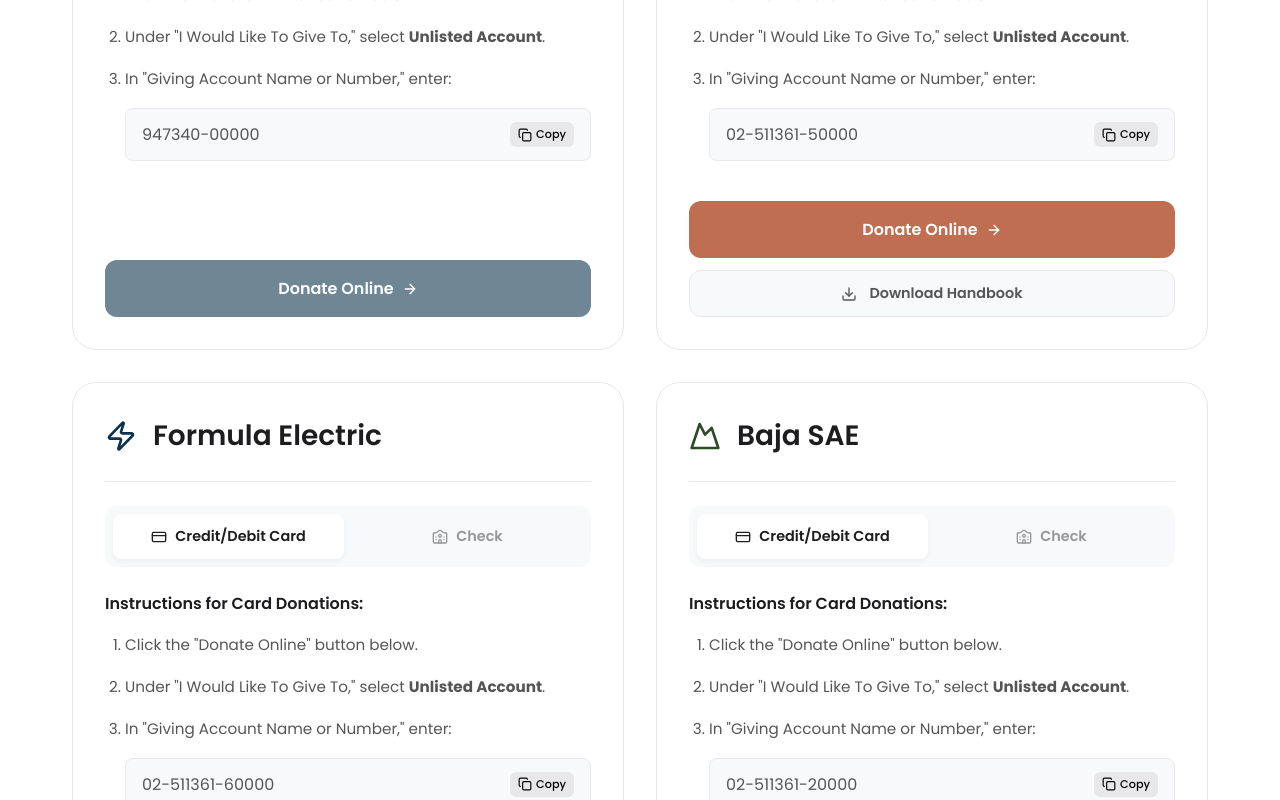
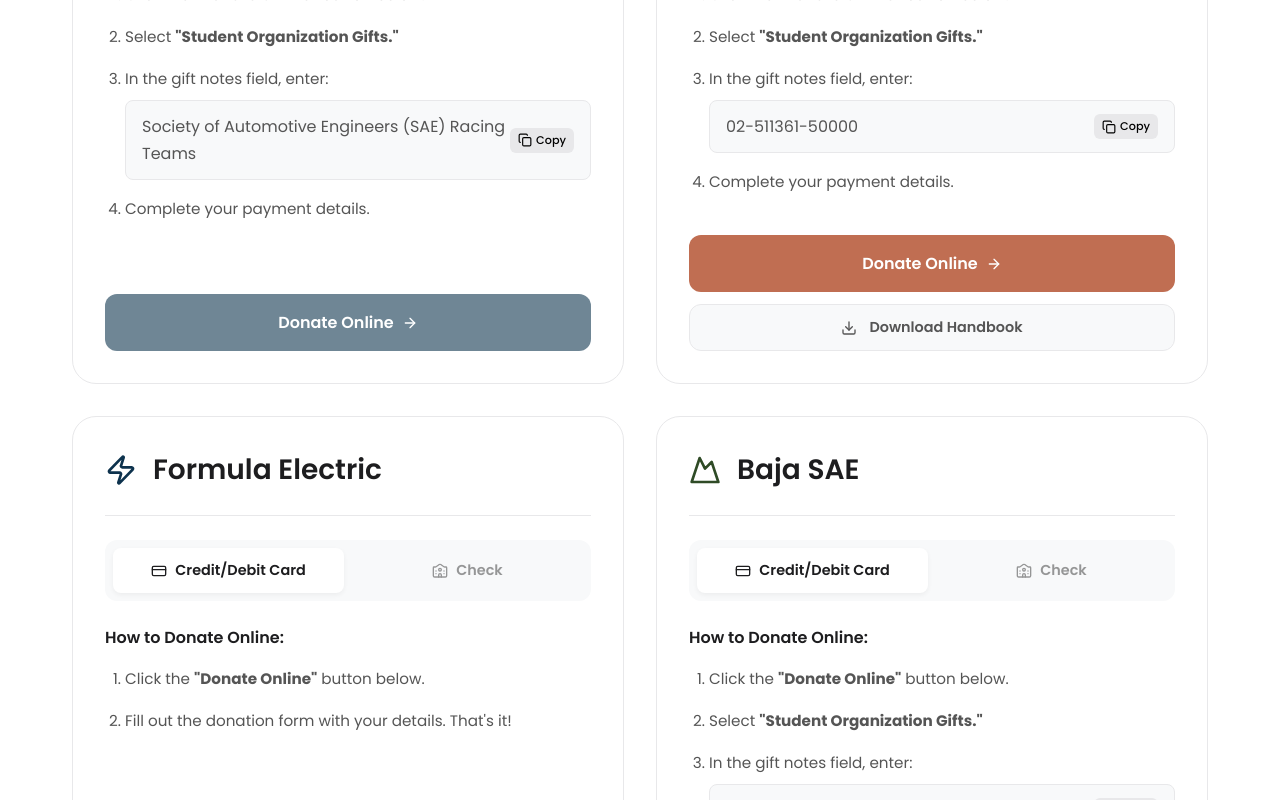
Before and after one commit to aathul-raj/sae-website, a Next.js app: page /sponsors in a window 1280 px wide. Shown: the part 800-1600 px from the top of the page. Built offline with nearby package versions, Linux system fonts and the light colour scheme.

Commit message:
donation fix

```diff
--- a/app/sponsors/page.tsx
+++ b/app/sponsors/page.tsx
@@ -28,37 +28,74 @@
   return isMobile
 }
 
-const donationTargets = [
-    {
+interface DonationStep {
+  text: React.ReactNode
+  code?: string
+}
+
+interface DonationTarget {
+  icon: typeof Building2
+  accentColor: string
+  name: string
+  donateUrl: string
+  steps: DonationStep[]
+  checkPayee: string
+  handbookUrl?: string
+}
+
+const donationTargets: DonationTarget[] = [
+  {
     icon: Building2,
     accentColor: '#6F8695',
     name: 'SAE General Fund',
-    onlineAccount: '947340-00000',
-    checkPayee: 'TEXAS A&M SOCIETY OF AUTOMOTIVE ENGINEERS GENERAL FUND'
+    donateUrl: 'https://www.txamfoundation.com/give.aspx',
+    checkPayee: 'TEXAS A&M SOCIETY OF AUTOMOTIVE ENGINEERS GENERAL FUND',
+    steps: [
+      { text: <>Click the <strong>&quot;Donate Online&quot;</strong> button below.</> },
+      { text: <>Select <strong>&quot;Student Organization Gifts.&quot;</strong></> },
+      { text: <>In the gift notes field, enter:</>, code: 'Society of Automotive Engineers (SAE) Racing Teams' },
+      { text: 'Complete your payment details.' },
+    ],
   },
   {
     icon: Flame,
     accentColor: '#C06E52',
     name: 'Formula Internal Combustion',
-    onlineAccount: '02-511361-50000',
+    donateUrl: 'https://www.txamfoundation.com/give.aspx',
     checkPayee: 'TEXAS A&M FSAE IC',
-    handbookUrl: 'https://drive.google.com/file/d/1bikA9h-xIrBedOfLVVCscDkTqM294U8_/view?usp=sharing'
+    handbookUrl: 'https://drive.google.com/file/d/1bikA9h-xIrBedOfLVVCscDkTqM294U8_/view?usp=sharing',
+    steps: [
+      { text: <>Click the <strong>&quot;Donate Online&quot;</strong> button below.</> },
+      { text: <>Select <strong>&quot;Student Organization Gifts.&quot;</strong></> },
+      { text: <>In the gift notes field, enter:</>, code: '02-511361-50000' },
+      { text: 'Complete your payment details.' },
+    ],
   },
   {
     icon: Zap,
     accentColor: '#0D324D',
     name: 'Formula Electric',
-    onlineAccount: '02-511361-60000',
+    donateUrl: 'http://give.am/TAMUFormulaSAEElectricRacing',
     checkPayee: 'TEXAS A&M FSAE ELECTRIC',
-    handbookUrl: 'https://drive.google.com/file/d/1uG5UPUCPfuCmp9lavbCCXcnsCJo0duR0/view'
+    handbookUrl: 'https://drive.google.com/file/d/1uG5UPUCPfuCmp9lavbCCXcnsCJo0duR0/view',
+    steps: [
+      { text: <>Click the <strong>&quot;Donate Online&quot;</strong> button below.</> },
+      { text: <>Fill out the donation form with your details. That&apos;s it!</> },
+    ],
   },
   {
     icon: Mountain,
     accentColor: '#2F4B26',
     name: 'Baja SAE',
-    onlineAccount: '02-511361-20000',
+    donateUrl: 'https://www.txamfoundation.com/give.aspx',
     checkPayee: 'TEXAS A&M BAJA SAE',
-    handbookUrl: 'https://drive.google.com/file/d/1jMRlpt_hSlXanQgFwJeCKH2LGBCkzdUj/view?usp=sharing'
+    handbookUrl: 'https://drive.google.com/file/d/1jMRlpt_hSlXanQgFwJeCKH2LGBCkzdUj/view?usp=sharing',
+    steps: [
+      { text: <>Click the <strong>&quot;Donate Online&quot;</strong> button below.</> },
+      { text: <>Select <strong>&quot;Student Organization Gifts.&quot;</strong></> },
+      { text: <>In the gift notes field, enter:</>, code: '511361-20000' },
+      { text: 'Complete your payment details.' },
+    ],
   },
 ]
 
@@ -137,22 +174,26 @@
                       </>
                     ) : (
                       <>
-                        <h4>Instructions for Card Donations:</h4>
+                        <h4>How to Donate Online:</h4>
                         <ol>
-                          <li>Click the &quot;Donate Online&quot; button below.</li>
-                          <li>Under &quot;I Would Like To Give To,&quot; select <strong>Unlisted Account</strong>.</li>
-                          <li>In &quot;Giving Account Name or Number,&quot; enter:</li>
-                          <div className={styles.codeBox}>
-                            <span>{target.onlineAccount}</span>
-                            <CopyButton textToCopy={target.onlineAccount} />
-                          </div>
+                          {target.steps.map((step, i) => (
+                            <li key={i}>
+                              {step.text}
+                              {step.code && (
+                                <div className={styles.codeBox}>
+                                  <span>{step.code}</span>
+                                  <CopyButton textToCopy={step.code} />
+                                </div>
+                              )}
+                            </li>
+                          ))}
                         </ol>
                       </>
                     )}
                   </div>
                   <div className={styles.cardActions}>
                     {activeMethod[target.name] !== 'check' && (
-                      <a href="https://www.txamfoundation.com/give.aspx" target="_blank" rel="noopener noreferrer" className={styles.donateButton}>
+                      <a href={target.donateUrl} target="_blank" rel="noopener noreferrer" className={styles.donateButton}>
                         Donate Online <ArrowRight size={16} />
                       </a>
                     )}
```
